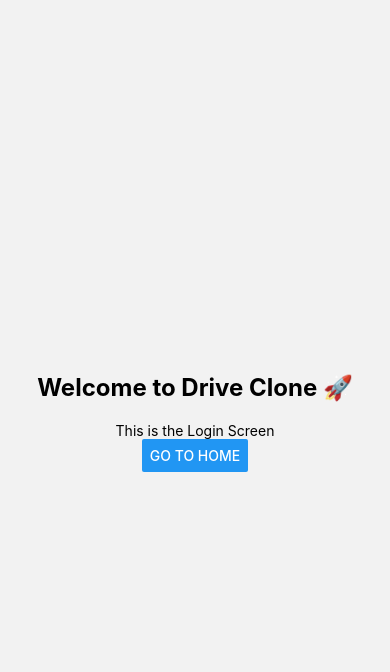
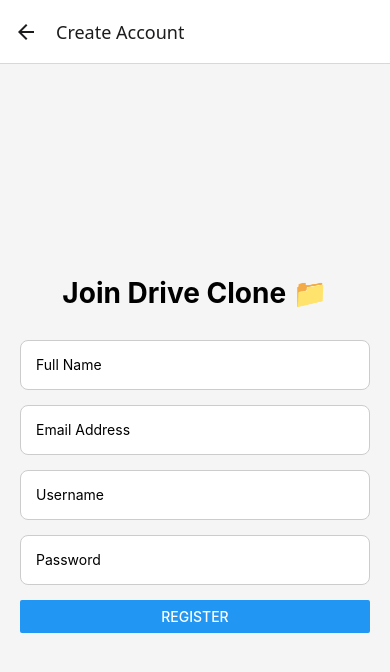
Before and after one commit to yoavbenNun/DriveStack, a React Native app in the folder mobile-app/: screen /Register in a window 390 px wide. Shown: the top 672 px of the page. Built offline with nearby package versions, Linux system fonts and the light colour scheme.

Commit message:
Finish PROJ-289

```diff
--- a/mobile-app/package.json
+++ b/mobile-app/package.json
@@ -12,10 +12,12 @@
   },
   "dependencies": {
     "@expo/vector-icons": "^15.0.3",
+    "@react-native-async-storage/async-storage": "2.2.0",
     "@react-navigation/bottom-tabs": "^7.4.0",
     "@react-navigation/elements": "^2.6.3",
     "@react-navigation/native": "^7.1.31",
     "@react-navigation/native-stack": "^7.14.2",
+    "axios": "^1.13.6",
     "expo": "~54.0.33",
     "expo-constants": "~18.0.13",
     "expo-font": "~14.0.11",
--- a/mobile-app/src/navigation/AppNavigator.js
+++ b/mobile-app/src/navigation/AppNavigator.js
@@ -1,6 +1,7 @@
 import React from 'react';
 import { createNativeStackNavigator } from '@react-navigation/native-stack';
 import LoginScreen from '../screens/LoginScreen';
+import RegisterScreen from '../screens/RegisterScreen';
 import HomeScreen from '../screens/HomeScreen';
 
 const Stack = createNativeStackNavigator();
@@ -14,6 +15,11 @@ export default function AppNavigator() {
         options={{ headerShown: false }}
       />
       <Stack.Screen
+        name="Register"
+        component={RegisterScreen}
+        options={{ title: 'Create Account' }}
+      />
+      <Stack.Screen
         name="Home"
         component={HomeScreen}
         options={{ title: 'My Drive' }}
--- a/mobile-app/src/screens/LoginScreen.js
+++ b/mobile-app/src/screens/LoginScreen.js
@@ -1,21 +1,107 @@
-import React from 'react';
-import { View, Text, Button, StyleSheet } from 'react-native';
+import React, { useState } from 'react';
+import { View, Text, TextInput, Button, StyleSheet, Alert, ActivityIndicator } from 'react-native';
+import AsyncStorage from '@react-native-async-storage/async-storage';
+import api from '../services/api';
 
 export default function LoginScreen({ navigation }) {
+  const [username, setUsername] = useState('');
+  const [password, setPassword] = useState('');
+  const [isLoading, setIsLoading] = useState(false);
+
+  const handleLogin = async () => {
+    // Validation: Check if fields are empty
+    if (!username || !password) {
+      Alert.alert('Error', 'Please enter both username and password');
+      return;
+    }
+
+    setIsLoading(true);
+
+    try {
+      // Sending POST request to our Node.js server login endpoint
+      const response = await api.post('/login', {
+        username: username.trim(),
+        password: password
+      });
+
+      // Extracting the JWT token from the server response
+      const { token } = response.data;
+
+      // Persisting the token in the device's local storage
+      await AsyncStorage.setItem('userToken', token);
+      console.log("Token saved successfully:", token);
+
+      // Navigate to Home screen and reset the stack so the user cannot go back to Login
+      navigation.replace('Home');
+
+    } catch (error) {
+      console.error('Login error:', error);
+      // Retrieve error message from server response or use a default one
+      const errorMessage = error.response?.data?.error || 'Something went wrong. Please try again.';
+      Alert.alert('Login Failed', errorMessage);
+    } finally {
+      setIsLoading(false);
+    }
+  };
+
   return (
     <View style={styles.container}>
-      <Text style={styles.title}>Welcome to Drive Clone 🚀</Text>
-      <Text>This is the Login Screen</Text>
+      <Text style={styles.title}>Drive Clone 🚀</Text>
 
-      <Button
-        title="Go to Home"
-        onPress={() => navigation.navigate('Home')}
+      <TextInput
+        style={styles.input}
+        placeholder="Username"
+        value={username}
+        onChangeText={setUsername}
+        autoCapitalize="none"
       />
+
+      <TextInput
+        style={styles.input}
+        placeholder="Password"
+        value={password}
+        onChangeText={setPassword}
+        secureTextEntry // Hides password characters
+      />
+
+      {isLoading ? (
+        <ActivityIndicator size="large" color="#0000ff" />
+      ) : (
+        <Button title="Login" onPress={handleLogin} />
+      )}
+
+      {/* Navigation to Register screen - we will implement this next */}
+      <View style={{ marginTop: 20 }}>
+        <Button
+          title="Don't have an account? Register here"
+          color="gray"
+          onPress={() => navigation.navigate('Register')}
+        />
+      </View>
     </View>
   );
 }
 
 const styles = StyleSheet.create({
-  container: { flex: 1, justifyContent: 'center', alignItems: 'center' },
-  title: { fontSize: 24, fontWeight: 'bold', marginBottom: 20 },
+  container: {
+    flex: 1,
+    justifyContent: 'center',
+    padding: 20,
+    backgroundColor: '#f5f5f5',
+  },
+  title: {
+    fontSize: 28,
+    fontWeight: 'bold',
+    textAlign: 'center',
+    marginBottom: 40,
+  },
+  input: {
+    height: 50,
+    borderColor: '#ccc',
+    borderWidth: 1,
+    borderRadius: 8,
+    paddingHorizontal: 15,
+    marginBottom: 15,
+    backgroundColor: '#fff',
+  },
 });
--- /dev/null
+++ b/mobile-app/src/screens/RegisterScreen.js
@@ -0,0 +1,114 @@
+import React, { useState } from 'react';
+import { View, Text, TextInput, Button, StyleSheet, Alert, ActivityIndicator, ScrollView } from 'react-native';
+import api from '../services/api';
+
+export default function RegisterScreen({ navigation }) {
+  const [formData, setFormData] = useState({
+    username: '',
+    password: '',
+    name: '',
+    email: ''
+  });
+  const [isLoading, setIsLoading] = useState(false);
+
+  const handleRegister = async () => {
+    const { username, password, name, email } = formData;
+
+    // Basic validation
+    if (!username || !password || !email || !name) {
+      Alert.alert('Error', 'All fields are required');
+      return;
+    }
+
+    setIsLoading(true);
+
+    try {
+      // Sending request to our Node.js server
+      await api.post('/users', {
+        username: username.trim(),
+        password: password,
+        name: name.trim(),
+        email: email.trim().toLowerCase()
+      });
+
+      Alert.alert('Success', 'Account created successfully! Please login.', [
+        { text: 'OK', onPress: () => navigation.navigate('Login') }
+      ]);
+
+    } catch (error) {
+      console.error('Registration error:', error);
+      const errorMessage = error.response?.data?.error || 'Failed to register. Please try again.';
+      Alert.alert('Registration Failed', errorMessage);
+    } finally {
+      setIsLoading(false);
+    }
+  };
+
+  return (
+    <ScrollView contentContainerStyle={styles.container}>
+      <Text style={styles.title}>Join Drive Clone 📁</Text>
+
+      <TextInput
+        style={styles.input}
+        placeholder="Full Name"
+        value={formData.name}
+        onChangeText={(text) => setFormData({...formData, name: text})}
+      />
+
+      <TextInput
+        style={styles.input}
+        placeholder="Email Address"
+        value={formData.email}
+        onChangeText={(text) => setFormData({...formData, email: text})}
+        keyboardType="email-address"
+        autoCapitalize="none"
+      />
+
+      <TextInput
+        style={styles.input}
+        placeholder="Username"
+        value={formData.username}
+        onChangeText={(text) => setFormData({...formData, username: text})}
+        autoCapitalize="none"
+      />
+
+      <TextInput
+        style={styles.input}
+        placeholder="Password"
+        value={formData.password}
+        onChangeText={(text) => setFormData({...formData, password: text})}
+        secureTextEntry
+      />
+
+      {isLoading ? (
+        <ActivityIndicator size="large" color="#0000ff" />
+      ) : (
+        <Button title="Register" onPress={handleRegister} />
+      )}
+    </ScrollView>
+  );
+}
+
+const styles = StyleSheet.create({
+  container: {
+    flexGrow: 1,
+    justifyContent: 'center',
+    padding: 20,
+    backgroundColor: '#f5f5f5',
+  },
+  title: {
+    fontSize: 28,
+    fontWeight: 'bold',
+    textAlign: 'center',
+    marginBottom: 30,
+  },
+  input: {
+    height: 50,
+    borderColor: '#ccc',
+    borderWidth: 1,
+    borderRadius: 8,
+    paddingHorizontal: 15,
+    marginBottom: 15,
+    backgroundColor: '#fff',
+  },
+});
--- /dev/null
+++ b/mobile-app/src/services/api.js
@@ -0,0 +1,34 @@
+import axios from 'axios';
+import AsyncStorage from '@react-native-async-storage/async-storage';
+
+const BASE_URL = 'http://192.168.1.111:3000/api';
+
+const api = axios.create({
+  baseURL: BASE_URL,
+  headers: {
+    'Content-Type': 'application/json',
+  },
+});
+
+// Add a request interceptor to attach the JWT token automatically
+api.interceptors.request.use(
+  async (config) => {
+    try {
+      // Retrieve the token from local storage
+      const token = await AsyncStorage.getItem('userToken');
+
+      if (token) {
+        // Attach the token to the Authorization header
+        config.headers.Authorization = `Bearer ${token}`;
+      }
+    } catch (error) {
+      console.error('Error fetching token from storage', error);
+    }
+    return config;
+  },
+  (error) => {
+    return Promise.reject(error);
+  }
+);
+
+export default api;
```
Also changed, not shown: 1 other file (tests, documents, lock files or other folders).
